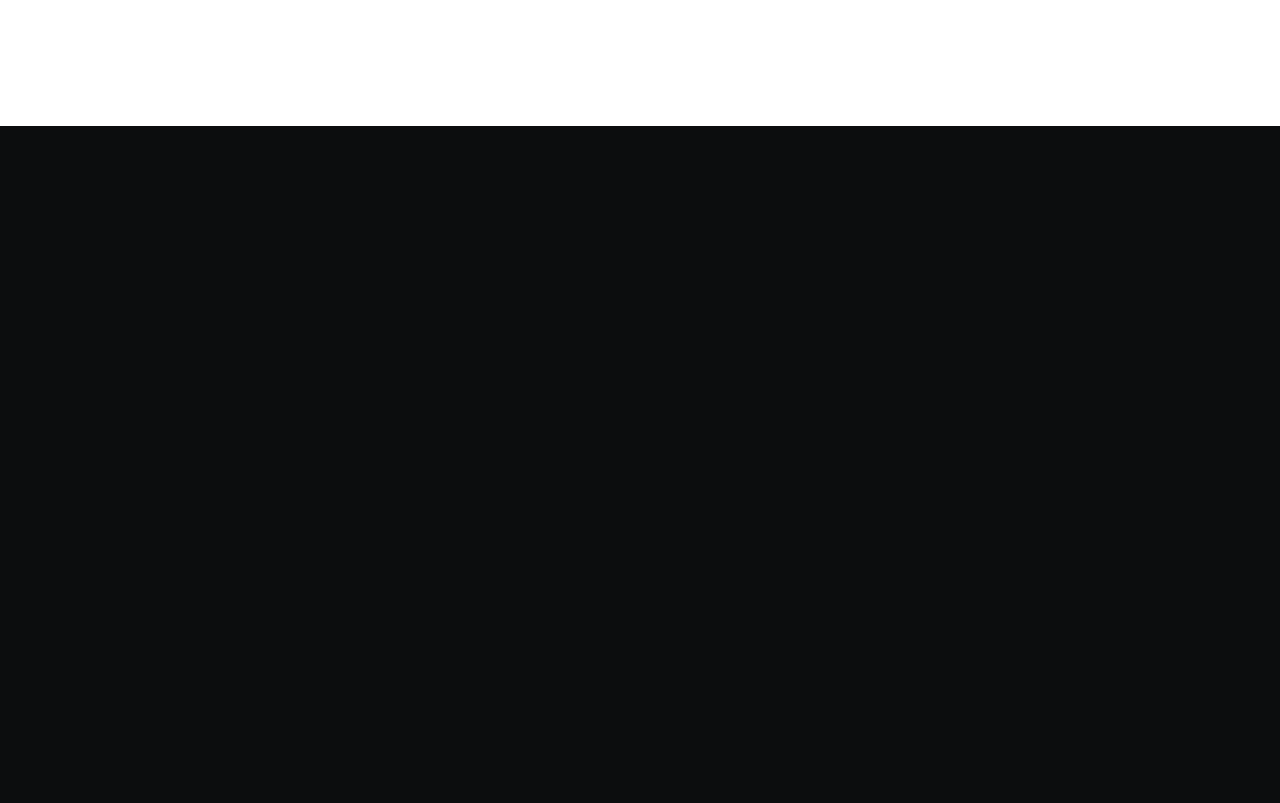
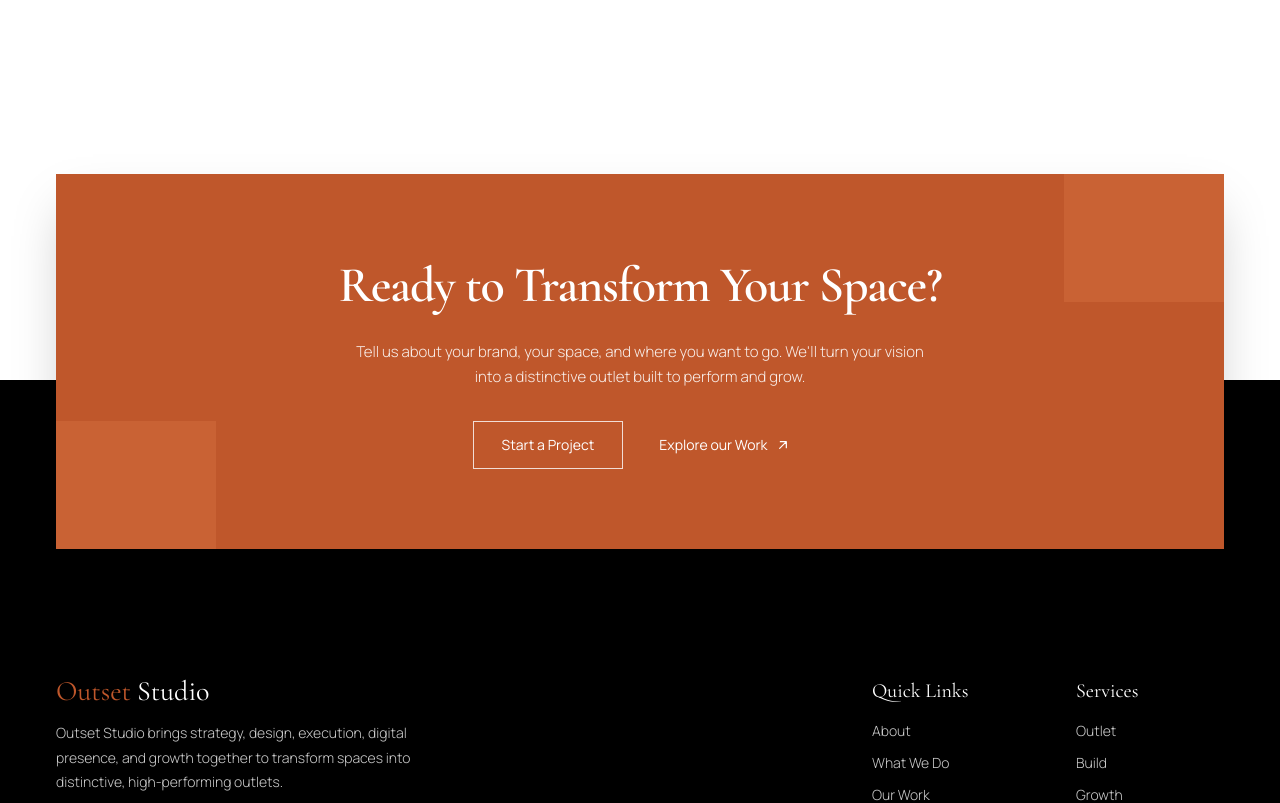
Before and after one commit to taybeen-healthy/outsetStudio, a Next.js app: page /about in a window 1280 px wide. Shown: the part 3203-4006 px from the top of the page. Before the commit the page ends 3329 px from the top, so only its background shows below. Built offline with nearby package versions, Linux system fonts and the light colour scheme.

Commit message:
feat: add CTA banner and footer to about page

```diff
--- a/src/app/about/page.js
+++ b/src/app/about/page.js
@@ -1,6 +1,8 @@
 import Image from "next/image";
 import Link from "next/link";
 import Navbar from "@/components/Navbar";
+import CTABanner from "@/components/CTABanner";
+import Footer from "@/components/Footer";
 
 export const metadata = {
   title: "About",
@@ -236,6 +238,12 @@ export default function AboutPage() {
           </div>
         </section>
       </main>
+
+      {/* CTA Banner */}
+      <CTABanner />
+
+      {/* Footer */}
+      <Footer />
     </div>
   );
 }
```
